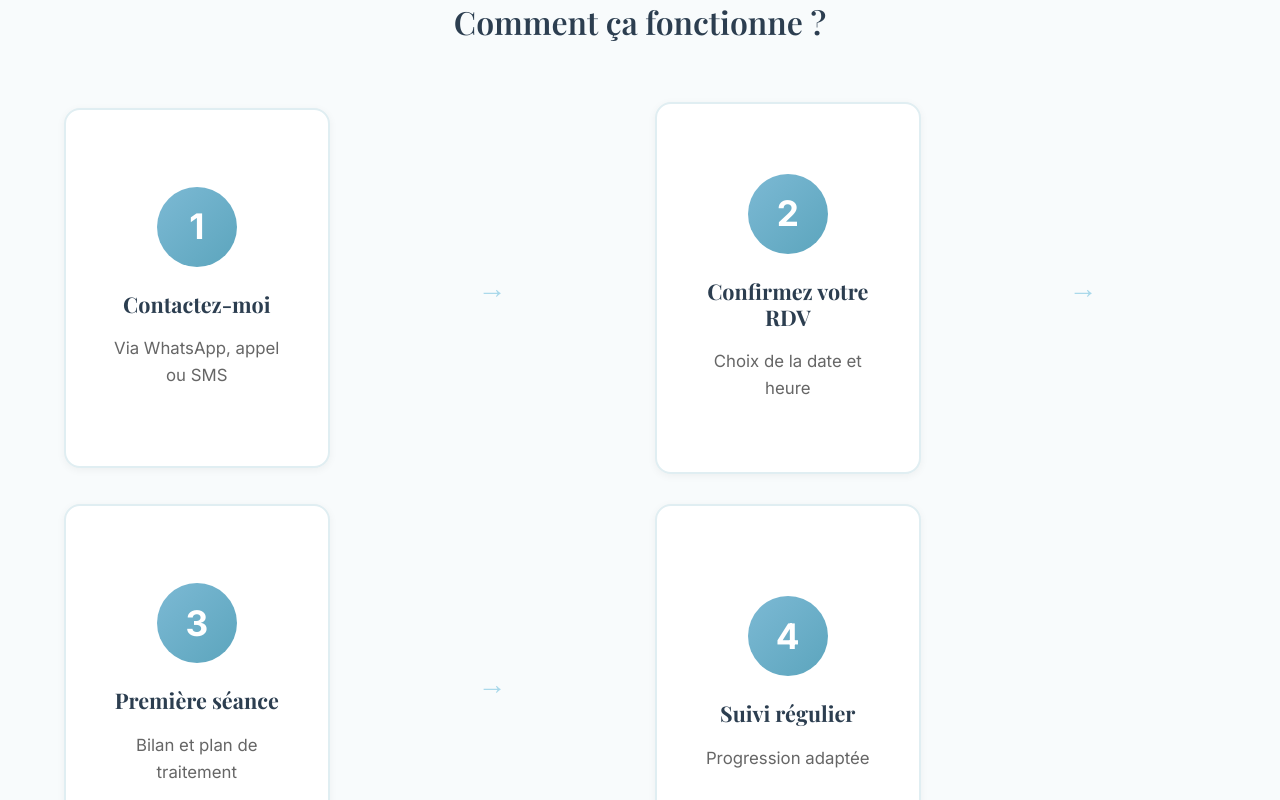
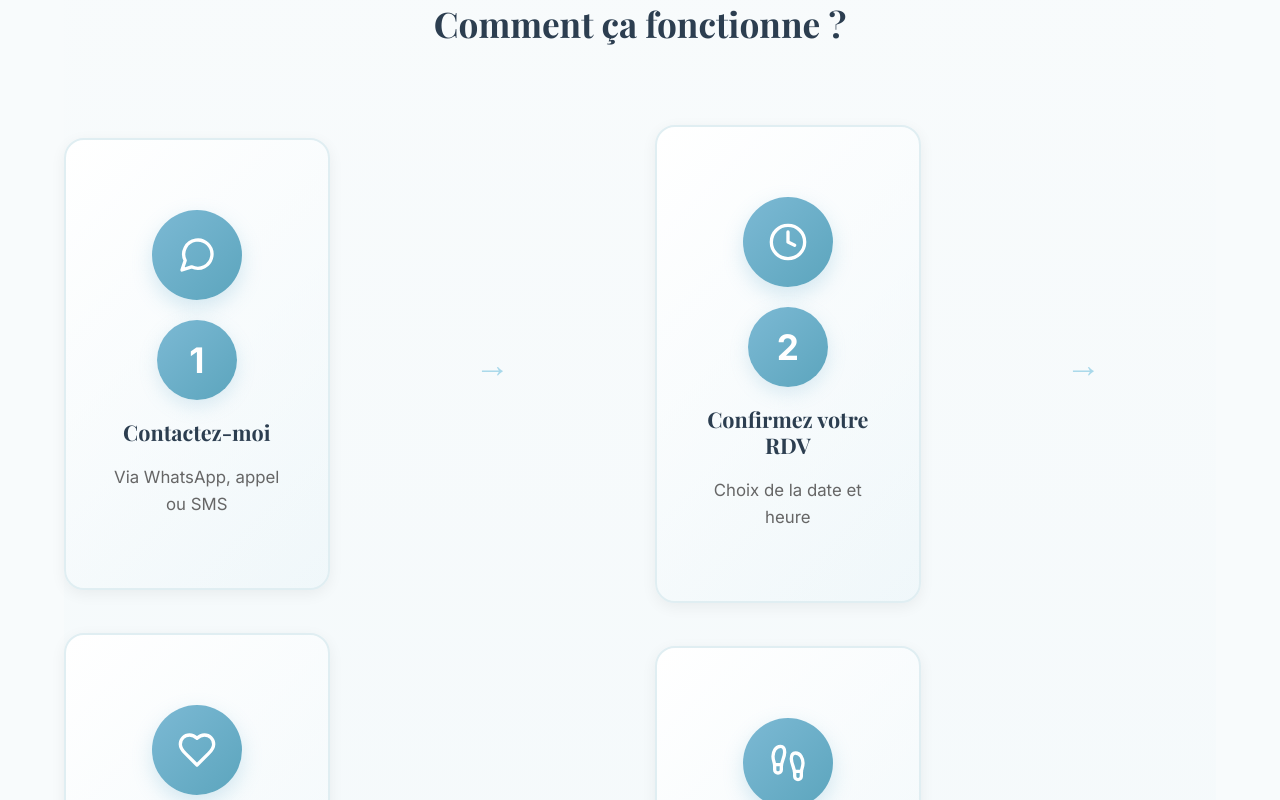
Before and after one commit to Gagatou/philemon-kine-site, a Next.js app: page / in a window 1280 px wide. Shown: the part 3800-4600 px from the top of the page. Built offline with nearby package versions, Linux system fonts and the light colour scheme; no server answers.

Commit message:
design: Enhance 'Comment ca fonctionne' section with icons, gradients, and smooth animations

```diff
--- a/app/page.module.css
+++ b/app/page.module.css
@@ -475,14 +475,17 @@
 /* PROCESS SECTION */
 .process {
   margin-top: 100px;
-  padding-top: 80px;
+  padding: 80px 0;
   border-top: 2px solid #E0EEF2;
+  background: linear-gradient(180deg, transparent, rgba(168, 216, 234, 0.05));
 }
 
 .process h3 {
   text-align: center;
-  margin-bottom: 60px;
-  font-size: 2rem;
+  margin-bottom: 80px;
+  font-size: 2.2rem;
+  color: #2C3E50;
+  font-weight: 700;
 }
 
 .steps {
@@ -495,23 +498,60 @@
 }
 
 .step {
-  background: white;
+  background: linear-gradient(135deg, #ffffff 0%, rgba(168, 216, 234, 0.08) 100%);
   padding: 70px 40px;
-  border-radius: 16px;
+  border-radius: 20px;
   text-align: center;
   border: 2px solid #E0EEF2;
-  transition: all 0.3s ease;
+  transition: all 0.4s cubic-bezier(0.4, 0, 0.2, 1);
   min-height: 360px;
   display: flex;
   flex-direction: column;
   justify-content: center;
-  box-shadow: 0 2px 8px rgba(0, 0, 0, 0.05);
+  align-items: center;
+  box-shadow: 0 4px 15px rgba(0, 0, 0, 0.06);
+  position: relative;
+  overflow: hidden;
+}
+
+.step::before {
+  content: '';
+  position: absolute;
+  top: 0;
+  left: 0;
+  right: 0;
+  height: 4px;
+  background: linear-gradient(90deg, #7CB9D4, #5CA5BD);
+  opacity: 0;
+  transition: opacity 0.4s ease;
 }
 
 .step:hover {
   border-color: #7CB9D4;
-  box-shadow: 0 12px 32px rgba(124, 185, 212, 0.2);
-  transform: translateY(-5px);
+  box-shadow: 0 20px 40px rgba(124, 185, 212, 0.25);
+  transform: translateY(-8px);
+}
+
+.step:hover::before {
+  opacity: 1;
+}
+
+.stepIcon {
+  width: 90px;
+  height: 90px;
+  background: linear-gradient(135deg, #7CB9D4, #5CA5BD);
+  border-radius: 50%;
+  display: flex;
+  align-items: center;
+  justify-content: center;
+  margin: 0 auto 20px;
+  box-shadow: 0 8px 20px rgba(124, 185, 212, 0.3);
+  transition: all 0.4s ease;
+}
+
+.step:hover .stepIcon {
+  transform: scale(1.1) rotate(5deg);
+  box-shadow: 0 12px 30px rgba(124, 185, 212, 0.4);
 }
 
 .stepNumber {
@@ -525,7 +565,14 @@
   justify-content: center;
   font-weight: 700;
   font-size: 2.2rem;
-  margin: 0 auto 25px;
+  margin: 0 auto 20px;
+  box-shadow: 0 6px 18px rgba(124, 185, 212, 0.25);
+  transition: all 0.4s ease;
+}
+
+.step:hover .stepNumber {
+  transform: scale(1.15);
+  box-shadow: 0 10px 28px rgba(124, 185, 212, 0.35);
 }
 
 .step h4 {
@@ -533,6 +580,11 @@
   font-size: 1.35rem;
   color: #2C3E50;
   font-weight: 700;
+  transition: color 0.4s ease;
+}
+
+.step:hover h4 {
+  color: #7CB9D4;
 }
 
 .step p {
@@ -540,14 +592,29 @@
   font-size: 1.05rem;
   margin: 0;
   line-height: 1.6;
+  transition: color 0.4s ease;
+}
+
+.step:hover p {
+  color: #555;
 }
 
 .arrow {
   text-align: center;
   color: #A8D8EA;
-  font-size: 1.8rem;
+  font-size: 2.2rem;
   font-weight: bold;
   padding: 0 10px;
+  transition: all 0.4s ease;
+  height: 40px;
+  display: flex;
+  align-items: center;
+  justify-content: center;
+}
+
+.step:hover ~ .arrow {
+  color: #7CB9D4;
+  font-size: 2.5rem;
 }
 
 /* FAQ SECTION */
--- a/app/page.tsx
+++ b/app/page.tsx
@@ -313,24 +313,28 @@ export default function Home() {
             <h3>Comment ça fonctionne ?</h3>
             <div className={styles.steps}>
               <div className={styles.step}>
+                <div className={styles.stepIcon}><MessageCircle size={40} color="white" /></div>
                 <div className={styles.stepNumber}>1</div>
                 <h4>Contactez-moi</h4>
                 <p>Via WhatsApp, appel ou SMS</p>
               </div>
               <div className={styles.arrow}>→</div>
               <div className={styles.step}>
+                <div className={styles.stepIcon}><Clock size={40} color="white" /></div>
                 <div className={styles.stepNumber}>2</div>
                 <h4>Confirmez votre RDV</h4>
                 <p>Choix de la date et heure</p>
               </div>
               <div className={styles.arrow}>→</div>
               <div className={styles.step}>
+                <div className={styles.stepIcon}><Heart size={40} color="white" /></div>
                 <div className={styles.stepNumber}>3</div>
                 <h4>Première séance</h4>
                 <p>Bilan et plan de traitement</p>
               </div>
               <div className={styles.arrow}>→</div>
               <div className={styles.step}>
+                <div className={styles.stepIcon}><Footprints size={40} color="white" /></div>
                 <div className={styles.stepNumber}>4</div>
                 <h4>Suivi régulier</h4>
                 <p>Progression adaptée</p>
```
